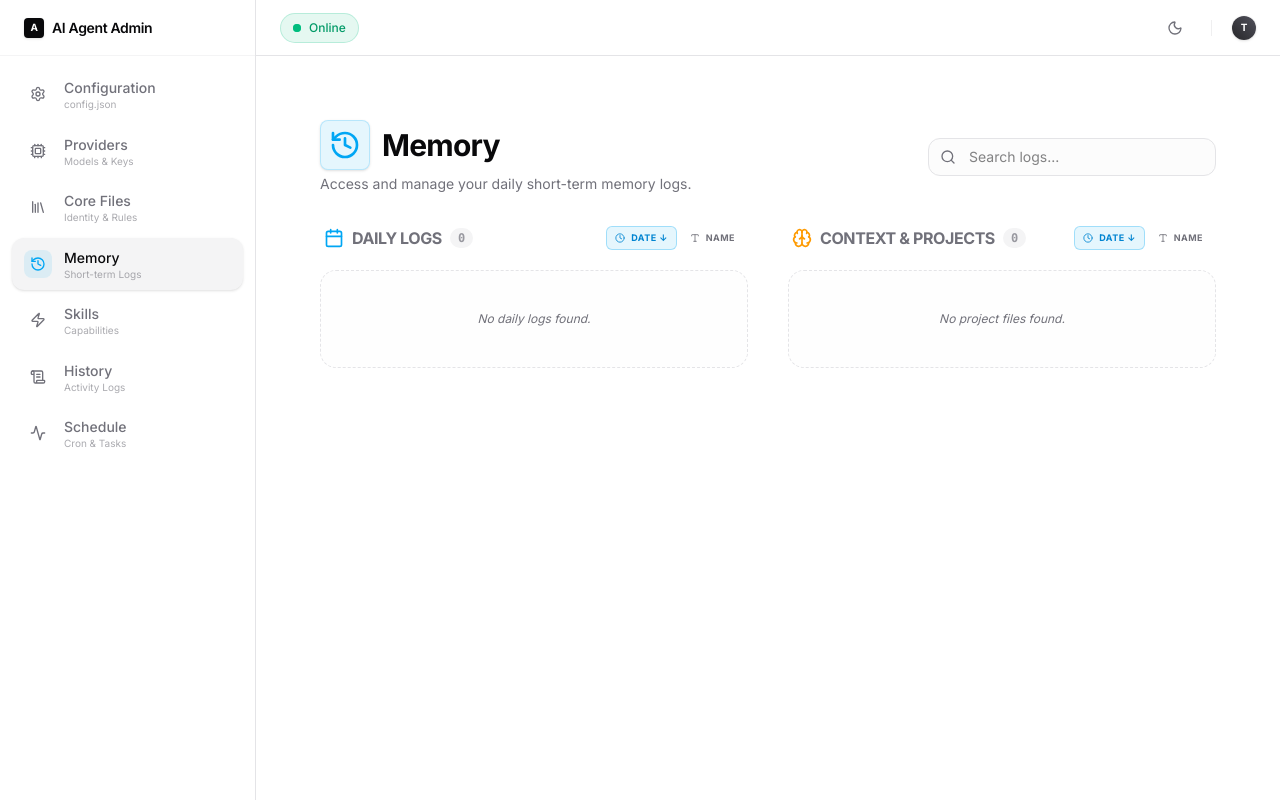
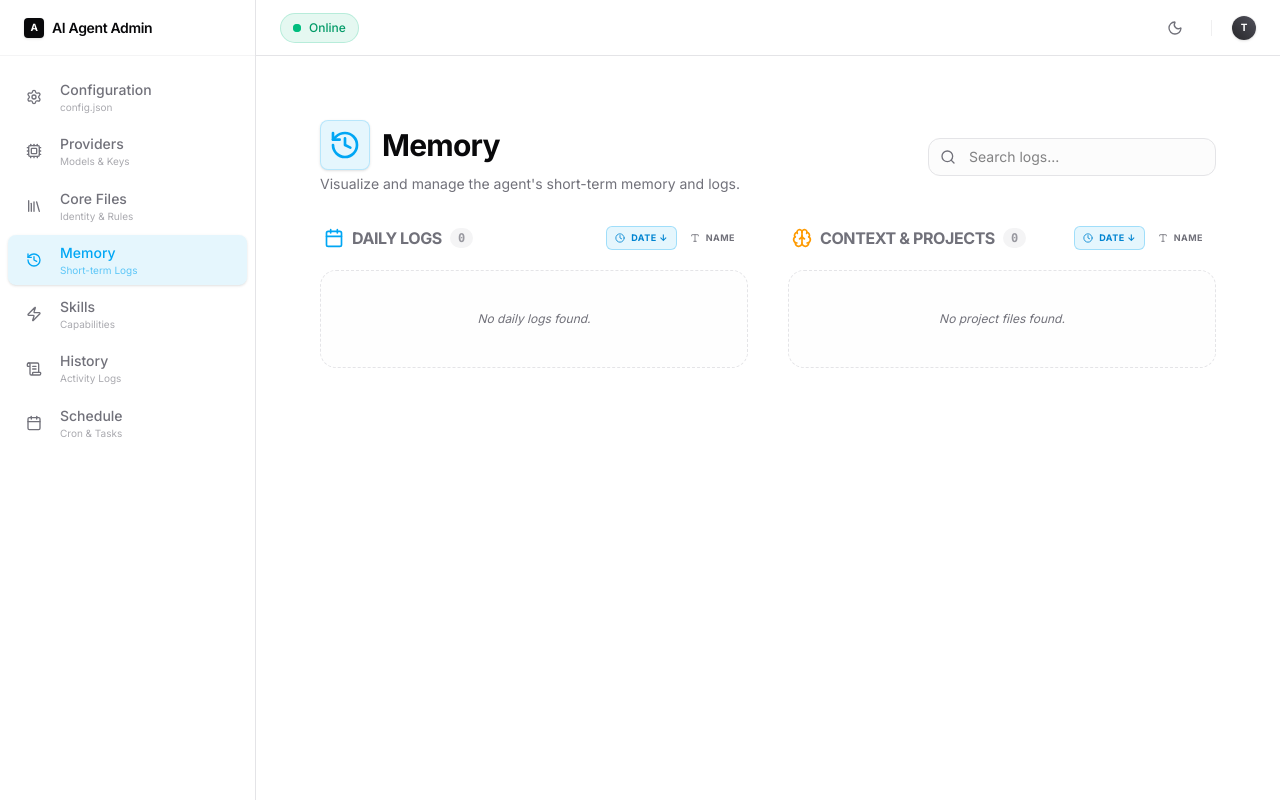
Before and after one commit to thomas-touboul/nanobot-web-ui, a Next.js app: page /memory in a window 1280 px wide. Built offline with nearby package versions, Linux system fonts and the light colour scheme.

Commit message:
refactor: centralize icons in UI_TEXT and fix theme compatibility in navigation

```diff
--- a/src/app/cron/page.tsx
+++ b/src/app/cron/page.tsx
@@ -10,6 +10,7 @@ import {
   AlertCircle
 } from "lucide-react";
 import { HeaderWithIcon } from "@/components/HeaderWithIcon";
+import { UI_TEXT } from "@/constants/ui-text";
 
 interface CronJob {
   job_id: string;
@@ -63,12 +64,12 @@ export default function CronPage() {
   return (
     <div className="space-y-8 container max-w-7xl py-8 animate-fade-in pb-20">
       <HeaderWithIcon
-        title="Schedule"
-        subtitle="Manage your recurring tasks and reminders."
-        icon={Activity}
-        iconColorClass="text-rose-500"
-        iconBgClass="bg-rose-500/10"
-        iconBorderClass="border-rose-500/20"
+        title={UI_TEXT.pages.schedule.title}
+        subtitle={UI_TEXT.pages.schedule.subtitle}
+        icon={UI_TEXT.navigation.schedule.icon}
+        iconColorClass={UI_TEXT.navigation.schedule.color}
+        iconBgClass={UI_TEXT.navigation.schedule.bgColor}
+        iconBorderClass={UI_TEXT.navigation.schedule.borderColor}
       />
 
       {loading ? (
--- a/src/app/memory/page.tsx
+++ b/src/app/memory/page.tsx
@@ -15,6 +15,7 @@ import {
 } from "lucide-react";
 import { cn } from "@/lib/utils";
 import { HeaderWithIcon } from "@/components/HeaderWithIcon";
+import { UI_TEXT } from "@/constants/ui-text";
 
 interface MemoryFile {
   name: string;
@@ -148,12 +149,12 @@ export default function MemoryPage() {
     <div className="space-y-8 container max-w-7xl py-8 animate-fade-in pb-20">
       <div className="flex flex-col md:flex-row md:items-center justify-between gap-4">
         <HeaderWithIcon
-            title="Memory"
-            subtitle="Access and manage your daily short-term memory logs."
-            icon={History}
-            iconColorClass="text-sky-500"
-            iconBgClass="bg-sky-500/10"
-            iconBorderClass="border-sky-500/20"
+            title={UI_TEXT.pages.memory.title}
+            subtitle={UI_TEXT.pages.memory.subtitle}
+            icon={UI_TEXT.navigation.memory.icon}
+            iconColorClass={UI_TEXT.navigation.memory.color}
+            iconBgClass={UI_TEXT.navigation.memory.bgColor}
+            iconBorderClass={UI_TEXT.navigation.memory.borderColor}
         />
 
         <div className="relative w-full md:w-72">
--- a/src/components/layout/Navigation.tsx
+++ b/src/components/layout/Navigation.tsx
@@ -1,124 +1,87 @@
 "use client";
 
-import Link from "next/link";
 import { usePathname, useSearchParams } from "next/navigation";
-import {
-  Settings,
-  Cpu,
-  Zap,
-  Library,
-  ScrollText,
-  Activity,
-  History
-} from "lucide-react";
-import { cn } from "@/lib/utils";
+import { UI_TEXT } from "@/constants/ui-text";
 
 export const mainNavigation = [
   {
-    title: "Configuration",
-    subtitle: "config.json",
+    ...UI_TEXT.navigation.configuration,
     href: "/editor?file=config.json",
-    icon: Settings,
-    color: "text-amber-500",
-    bgColor: "bg-amber-500/10",
     match: (path: string, params: URLSearchParams) => params.get("file") === "config.json"
   },
   {
-    title: "Providers",
-    subtitle: "Models & Keys",
+    ...UI_TEXT.navigation.providers,
     href: "/models",
-    icon: Cpu,
-    color: "text-cyan-500",
-    bgColor: "bg-cyan-500/10",
     match: (path: string) => path.startsWith("/models")
   },
   {
-    title: "Core Files",
-    subtitle: "Identity & Rules",
+    ...UI_TEXT.navigation.coreFiles,
     href: "/core-files",
-    icon: Library,
-    color: "text-emerald-500",
-    bgColor: "bg-emerald-500/10",
     match: (path: string) => path.startsWith("/core-files")
   },
   {
-    title: "Memory",
-    subtitle: "Short-term Logs",
+    ...UI_TEXT.navigation.memory,
     href: "/memory",
-    icon: History,
-    color: "text-sky-500",
-    bgColor: "bg-sky-500/10",
     match: (path: string) => path.startsWith("/memory")
   },
   {
-    title: "Skills",
-    subtitle: "Capabilities",
+    ...UI_TEXT.navigation.skills,
     href: "/skills",
-    icon: Zap,
-    color: "text-purple-500",
-    bgColor: "bg-purple-500/10",
     match: (path: string) => path.startsWith("/skills")
   },
   {
-    title: "History",
-    subtitle: "Activity Logs",
+    ...UI_TEXT.navigation.history,
     href: "/history",
-    icon: ScrollText,
-    color: "text-indigo-500",
-    bgColor: "bg-indigo-500/10",
     match: (path: string) => path.startsWith("/history")
   },
   {
-    title: "Schedule",
-    subtitle: "Cron & Tasks",
+    ...UI_TEXT.navigation.schedule,
     href: "/cron",
-    icon: Activity,
-    color: "text-rose-500",
-    bgColor: "bg-rose-500/10",
     match: (path: string) => path.startsWith("/cron")
   },
 ];
 
-export function NavigationItems({ onItemClick }: { onItemClick?: () => void }) {
+interface NavigationProps {
+  onItemClick?: () => void;
+}
+
+export function Navigation({ onItemClick }: NavigationProps) {
   const pathname = usePathname();
   const searchParams = useSearchParams();
 
   return (
-    <div className="space-y-1">
+    <nav className="space-y-1 px-2">
       {mainNavigation.map((item) => {
+        const isActive = item.match(pathname, searchParams);
         const Icon = item.icon;
-        const isActive = item.match(pathname, searchParams);
 
         return (
-          <Link
+          <a
             key={item.href}
             href={item.href}
             onClick={onItemClick}
-            className={cn(
-              "group flex items-center gap-3 px-3 py-2.5 rounded-xl text-sm font-medium transition-all duration-200",
-              isActive
-                ? "bg-secondary text-foreground shadow-sm"
-                : "text-muted-foreground hover:bg-secondary/50 hover:text-foreground"
-            )}
+            className={`
+              group flex items-center px-3 py-2 text-sm font-medium rounded-lg transition-all duration-200
+              ${isActive
+                ? `${item.bgColor} ${item.color} shadow-sm`
+                : 'text-muted-foreground hover:text-foreground hover:bg-accent/50'}
+            `}
           >
-            <div className={cn(
-              "p-1.5 rounded-lg transition-colors",
-              isActive ? item.bgColor : "bg-transparent group-hover:bg-secondary"
-            )}>
-              <Icon className={cn(
-                "w-4 h-4",
-                isActive ? item.color : "text-muted-foreground group-hover:text-foreground"
-              )} />
+            <div className={`
+              p-1.5 rounded-md mr-3 transition-colors
+              ${isActive ? 'bg-transparent' : 'group-hover:text-foreground'}
+            `}>
+              <Icon className="h-4 w-4" />
             </div>
             <div className="flex flex-col">
               <span>{item.title}</span>
-              <span className="text-[10px] text-muted-foreground/60 font-normal leading-tight">
+              <span className={`text-[10px] font-normal opacity-60 ${isActive ? 'text-inherit' : 'text-muted-foreground'}`}>
                 {item.subtitle}
               </span>
             </div>
-          </Link>
+          </a>
         );
       })}
-    </div>
+    </nav>
   );
 }
--- a/src/components/layout/Sidebar.tsx
+++ b/src/components/layout/Sidebar.tsx
@@ -2,7 +2,7 @@
 
 import Link from "next/link";
 import { Suspense } from "react";
-import { NavigationItems } from "./Navigation";
+import { Navigation } from "./Navigation";
 
 function SidebarContent() {
   return (
@@ -16,9 +16,9 @@ function SidebarContent() {
         </Link>
       </div>
 
-      <nav className="flex-1 p-3 space-y-4">
-        <NavigationItems />
-      </nav>
+      <div className="flex-1 py-4">
+        <Navigation />
+      </div>
     </aside>
   );
 }
--- a/src/components/layout/TopBar.tsx
+++ b/src/components/layout/TopBar.tsx
@@ -3,7 +3,7 @@
 import { useTheme } from "next-themes";
 import { Sun, Moon, Menu, X } from "lucide-react";
 import { useEffect, useState, Suspense } from "react";
-import { NavigationItems } from "./Navigation";
+import { Navigation } from "./Navigation";
 import Link from "next/link";
 import { cn } from "@/lib/utils";
 
@@ -93,7 +93,7 @@ export default function TopBar() {
             </div>
             <nav className="space-y-1">
               <Suspense fallback={<div className="animate-pulse space-y-2"><div className="h-10 bg-secondary rounded-md w-full"></div></div>}>
-                <NavigationItems onItemClick={() => setMobileMenuOpen(false)} />
+                <Navigation onItemClick={() => setMobileMenuOpen(false)} />
               </Suspense>
             </nav>
           </div>
--- /dev/null
+++ b/src/constants/ui-text.ts
@@ -0,0 +1,123 @@
+import {
+  Settings,
+  Cpu,
+  Library,
+  History,
+  Zap,
+  ScrollText,
+  Calendar,
+  Activity
+} from "lucide-react";
+
+/**
+ * Centralized UI text, style and icon constants for the AI Agent Admin dashboard.
+ * This facilitates maintenance and future internationalization (i18n).
+ */
+
+export const UI_TEXT = {
+  navigation: {
+    configuration: {
+      title: "Configuration",
+      subtitle: "config.json",
+      icon: Settings,
+      color: "text-amber-500",
+      bgColor: "bg-amber-500/10",
+      borderColor: "border-amber-500/20",
+    },
+    providers: {
+      title: "Providers",
+      subtitle: "Models & Keys",
+      icon: Cpu,
+      color: "text-cyan-500",
+      bgColor: "bg-cyan-500/10",
+      borderColor: "border-cyan-500/20",
+    },
+    coreFiles: {
+      title: "Core Files",
+      subtitle: "Identity & Rules",
+      icon: Library,
+      color: "text-emerald-500",
+      bgColor: "bg-emerald-500/10",
+      borderColor: "border-emerald-500/20",
+    },
+    memory: {
+      title: "Memory",
+      subtitle: "Short-term Logs",
+      icon: History,
+      color: "text-sky-500",
+      bgColor: "bg-sky-500/10",
+      borderColor: "border-sky-500/20",
+    },
+    skills: {
+      title: "Skills",
+      subtitle: "Capabilities",
+      icon: Zap,
+      color: "text-purple-500",
+      bgColor: "bg-purple-500/10",
+      borderColor: "border-purple-500/20",
+    },
+    history: {
+      title: "History",
+      subtitle: "Activity Logs",
+      icon: ScrollText,
+      color: "text-indigo-500",
+      bgColor: "bg-indigo-500/10",
+      borderColor: "border-indigo-500/20",
+    },
+    schedule: {
+      title: "Schedule",
+      subtitle: "Cron & Tasks",
+      icon: Calendar,
+      color: "text-rose-500",
+      bgColor: "bg-rose-500/10",
+      borderColor: "border-rose-500/20",
+    },
+  },
+  pages: {
+    dashboard: {
+      title: "AI Agent Gateway",
+      subtitle: "System status and quick access to your agent's core.",
+      icon: Activity,
+      color: "text-emerald-500",
+      bgColor: "bg-emerald-500/10",
+      borderColor: "border-emerald-500/20",
+    },
+    configuration: {
+      title: "Configuration",
+      subtitle: "Directly edit your agent's configuration files.",
+    },
+    providers: {
+      title: "Providers",
+      subtitle: "Manage your AI model providers, API keys, and custom API bases.",
+    },
+    coreFiles: {
+      title: "Core Files",
+      subtitle: "Manage the agent's identity, rules, and long-term memory.",
+    },
+    memory: {
+      title: "Memory",
+      subtitle: "Visualize and manage the agent's short-term memory and logs.",
+    },
+    skills: {
+      title: "Skills",
+      subtitle: "Manage and create specialized capabilities for your agent.",
+    },
+    history: {
+      title: "History",
+      subtitle: "Long-term activity logs from HISTORY.md",
+    },
+    schedule: {
+      title: "Schedule",
+      subtitle: "Manage your recurring tasks and reminders.",
+    },
+  },
+  common: {
+    loading: "Loading...",
+    error: "An error occurred",
+    save: "Save",
+    cancel: "Cancel",
+    delete: "Delete",
+    search: "Search...",
+    refresh: "Refresh",
+  }
+};
```
Also changed, not shown: src/app/core-files/page.tsx (+7 -6 lines), src/app/history/page.tsx (+7 -6 lines), src/app/models/page.tsx (+7 -6 lines), src/app/page.tsx (+11 -10 lines), src/app/skills/page.tsx (+10 -21 lines).
